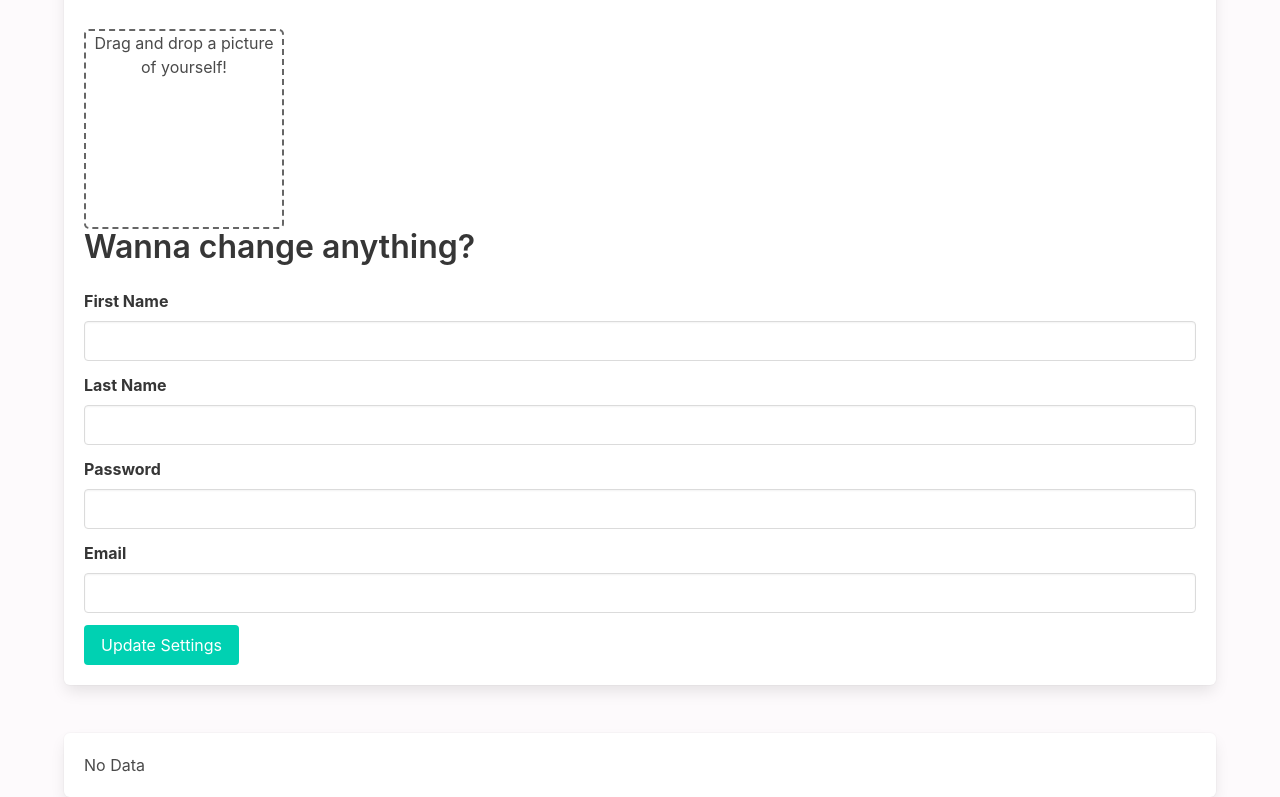
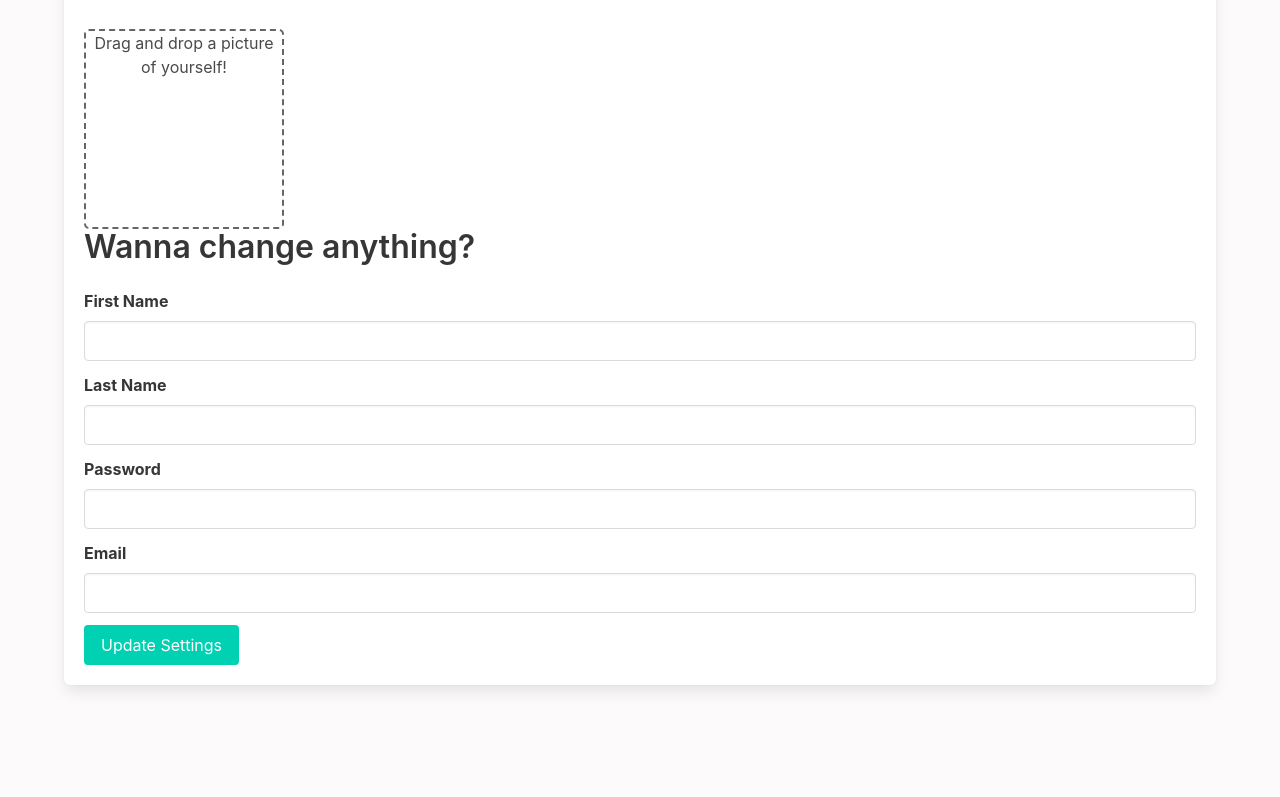
Before and after one commit to lemming-online/tundra, a React (Create React App) app: page / in a window 1280 px wide. Shown: the part 1031-1828 px from the top of the page. After the commit the page ends 1764 px from the top, so only its background shows below. Built offline with nearby package versions, Linux system fonts and the light colour scheme; no server answers.

Commit message:
Remove buggy redux list

```diff
--- a/src/containers/App.js
+++ b/src/containers/App.js
@@ -9,7 +9,6 @@ function App() {
     <div className="App">
       <HeaderComponent />
       <SignInUpPage />
-      <StuffList />
     </div>
   );
 }
```
